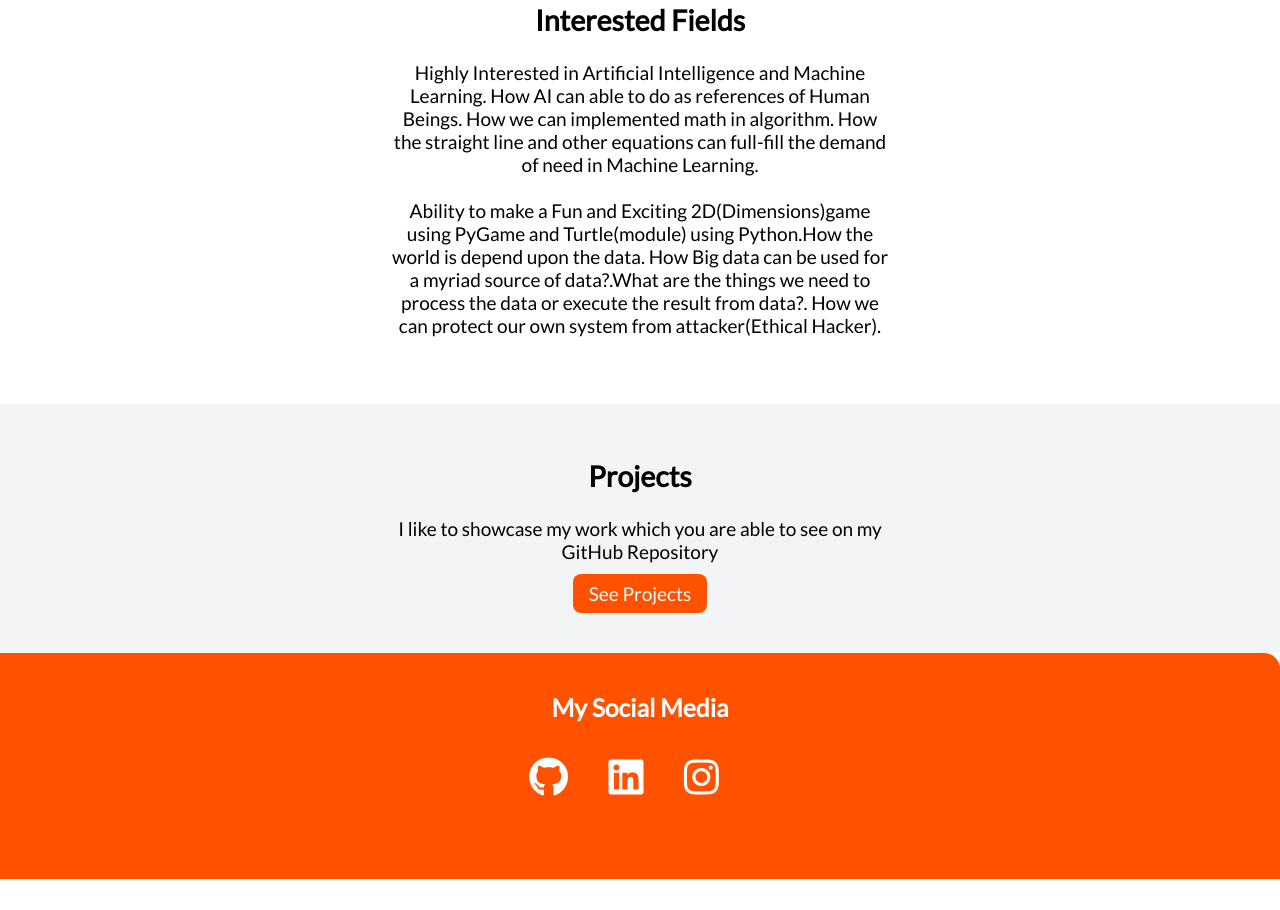
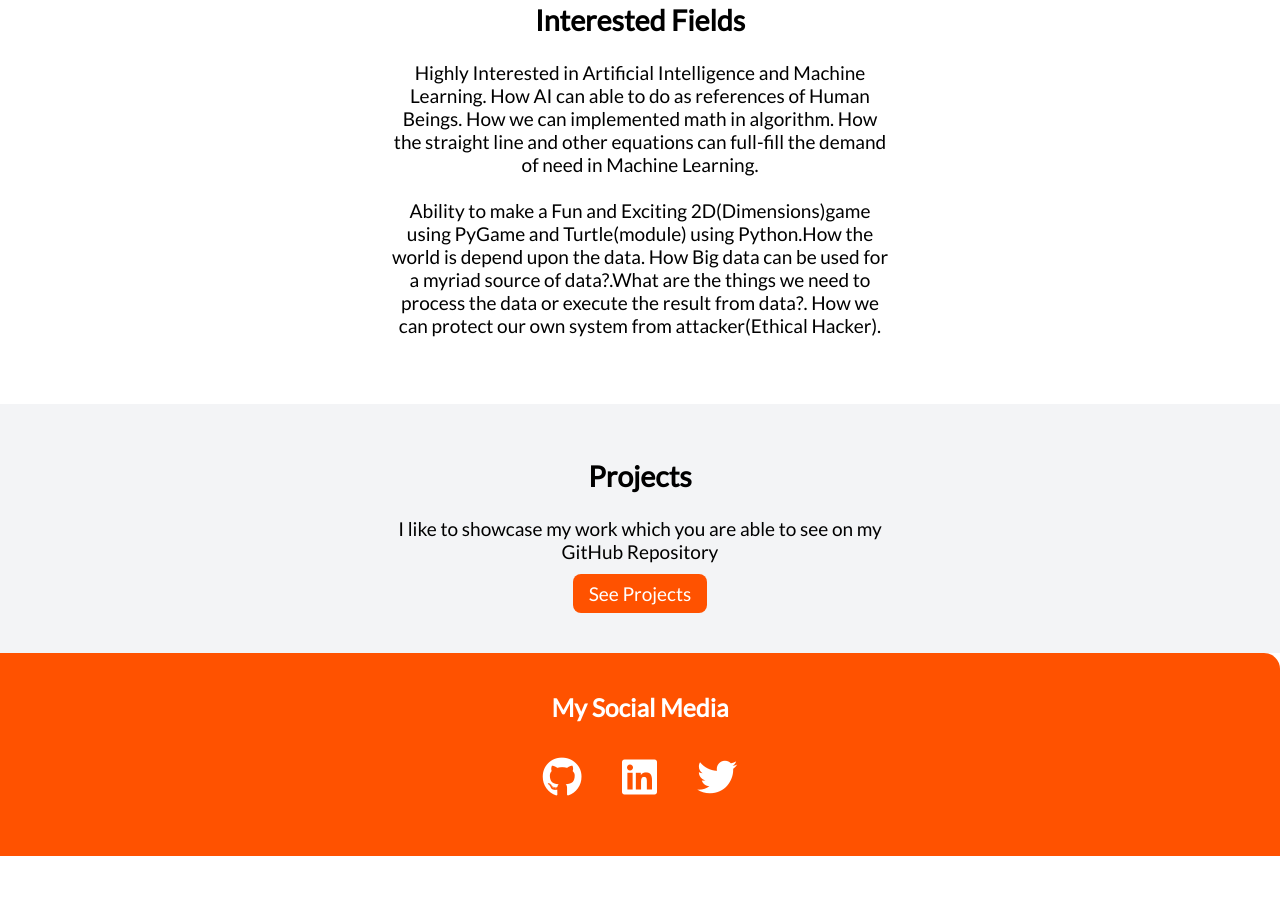
Before and after one commit to Muksam212/portfolio-website, a plain HTML site: page index.html in a window 1280 px wide. Shown: the part 936-1846 px from the top of the page. After the commit the page ends 1792 px from the top, so only its background shows below. Drawn offline with Linux system fonts and the light colour scheme.

Commit message:
adding twitter link

```diff
--- a/index.html
+++ b/index.html
@@ -78,8 +78,9 @@
         </a>
       </li>
       <li class="list-item-inline">
-        <a class="link" target="_blank" title="Instagram" href="https://www.instagram.com/be_muksam/">
-          <i class="fab fa-instagram"></i>
+        <a class="link" target="_blank" title="Twitter" href="https://twitter.com/MuksamhangTheb1">
+          <i class="fab fa-twitter"></i>
+        </a>
       </li>
     </ul>
   </footer>
```
